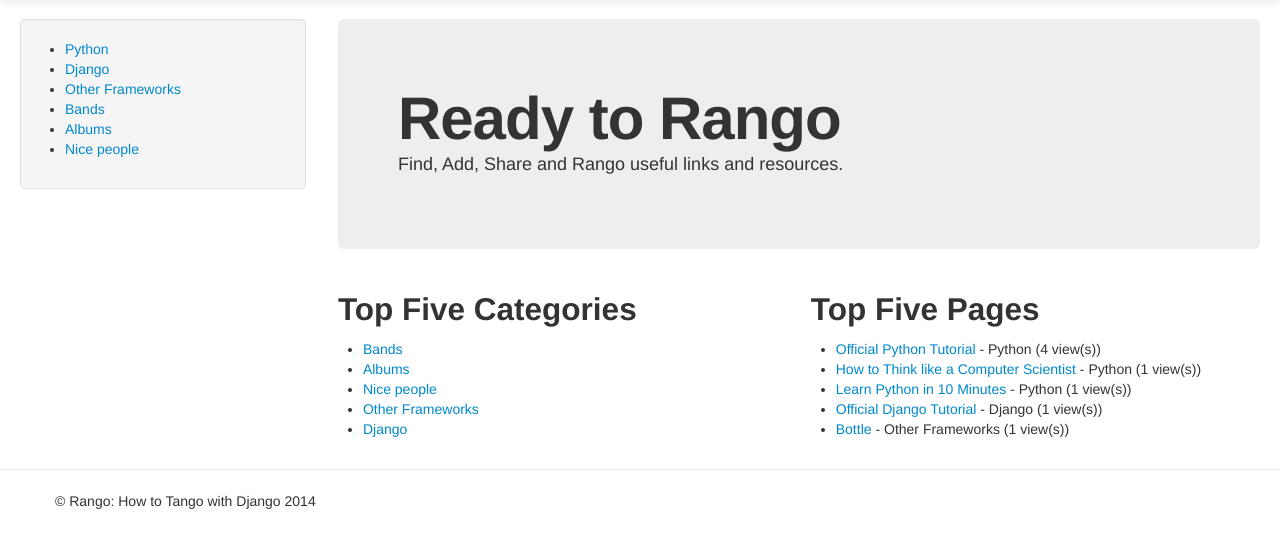
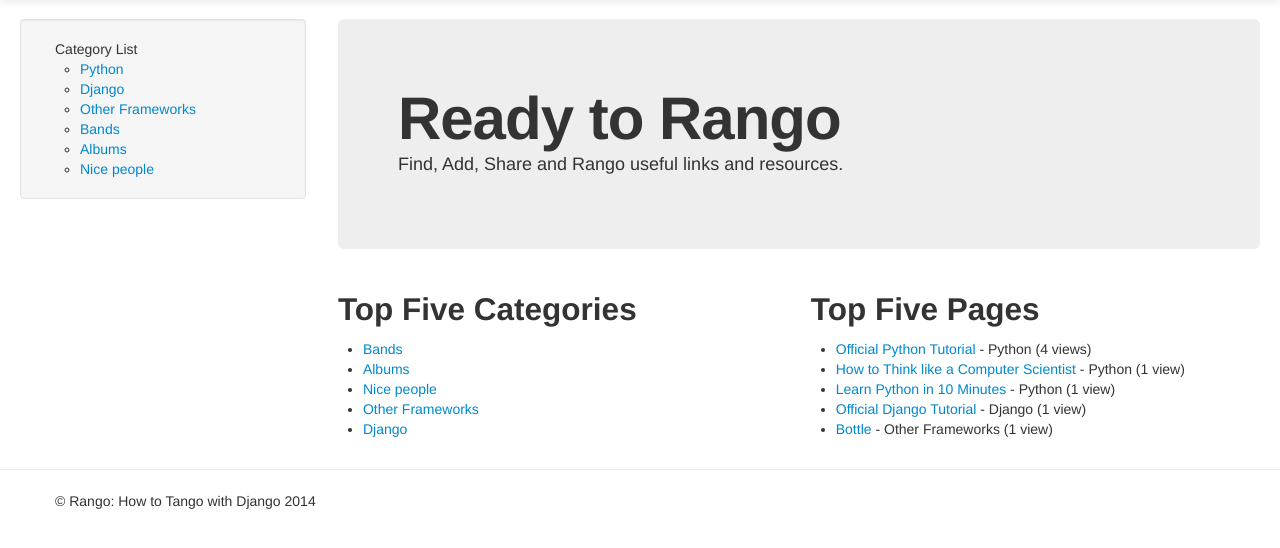
Before and after one commit to dlcoffee/tangowithdjango, a Django app: page /rango/ in a window 1280 px wide. Shown: the part 41-589 px from the top of the page. Run offline with Django 3.2, Linux system fonts and the light colour scheme; data comes from the database, SQL or seed files in the repository; both versions use the stored data as it was after the commit; parts of the project's set-up code (start-up, migrations or seed data) failed here and were passed over; some libraries are stand-ins or nearby versions.

Commit message:
verified with chapter 14

```diff
--- a/tango_with_django_project/rango/views.py
+++ b/tango_with_django_project/rango/views.py
@@ -29,7 +29,6 @@
 
 
 def get_category_list():
-    cat_list = []
     cat_list = Category.objects.all()
 
     for cat in cat_list:
--- a/tango_with_django_project/templates/rango/base.html
+++ b/tango_with_django_project/templates/rango/base.html
@@ -59,8 +59,15 @@
         <!-- the left sidebar -->
         <div class="span3">
           <div class="well sidebar-nav">
-            <!--- Empty for the timebeing -->
-            {% include 'rango/category_list.html' %}
+            {% block siderbar %}
+            {% endblock %}
+
+            <div id="cats">
+              {% if cat_list %}
+                <ul class="nav nav-list"><li>Category List</li></ul>
+                {% include 'rango/category_list.html' with cat_list=cat_list%}
+              {% endif %}
+            </div>
           </div>
         <!--/.well -->
         </div>
--- a/tango_with_django_project/templates/rango/category_list.html
+++ b/tango_with_django_project/templates/rango/category_list.html
@@ -1,11 +1,12 @@
 <!-- template for displaying all categories in the sidebar -->
+<ul class="nav nav-list">
   {% if cat_list %}
       <ul>
       {% for category in cat_list %}
           <li><a href="/rango/category/{{ category.url }}">{{ category.name }}</a></li>
       {% endfor %}
       </ul>
-
   {% else %}
-     <strong>No categories at present.</strong>
+    <li>No categories at present.</li>
   {% endif %}
+</ul>
--- a/tango_with_django_project/templates/rango/index.html
+++ b/tango_with_django_project/templates/rango/index.html
@@ -30,7 +30,13 @@
         {% if pages %}
         <ul>
             {% for page in pages %}
-            <li><a href="{{ page.url}}">{{ page.title }}</a> - {{ page.category }} ({{ page.views }} view(s))</li>
+            <li><a href="{{ page.url}}">{{ page.title }}</a> - {{ page.category }}
+                {% if page.views > 1 %}
+                    ({{ page.views }} views)
+                {% elif page.views == 1 %}
+                    ({{ page.views }} view)
+                {% endif %}
+            </li>
             {% endfor %}
         </ul>
         {% else %}
```
Also changed, not shown: tango_with_django_project/templates/rango/category.html (+7 -1 lines), tango_with_django_project/rango.db. Lines whose indentation alone changed are shown as unchanged.
